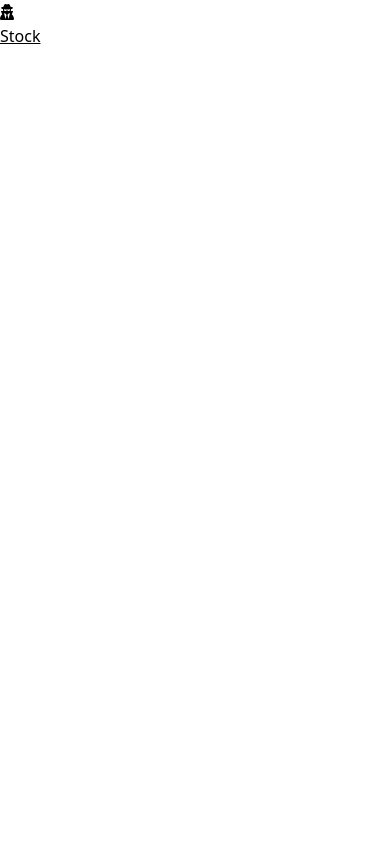
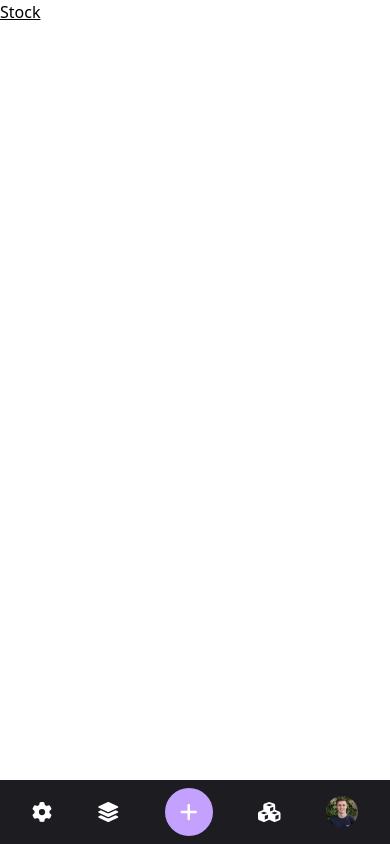
Before and after one commit to kevinrbr/dashboard-wallet-vue, a Vue app: page / in a window 390 px wide. Built offline with nearby package versions, Linux system fonts and the light colour scheme.

Commit message:
responsive navbar

```diff
--- a/src/App.vue
+++ b/src/App.vue
@@ -1,18 +1,8 @@
 <script setup lang="ts">
-import { useWindowSize } from '@vueuse/core'
-import { computed } from 'vue';
-import NavbarDesktop from './components/NavbarDesktop.vue';
-import NavbarMobile from './components/NavbarMobile.vue';
-
-const { width } = useWindowSize()
-const mobileScreenSize = 480
-const isMobile = computed(() => {
-  return width.value < mobileScreenSize;
-});
-
+import Navbar from './components/Navbar.vue';
 </script>
 
 <template>
-  <component :is="isMobile ? NavbarMobile : NavbarDesktop"></component>
+  <Navbar />
   <router-view></router-view>
 </template>
--- /dev/null
+++ b/src/components/Navbar.vue
@@ -0,0 +1,40 @@
+<template>
+    <nav class="absolute bottom-0 right-0 left-0 bg-neutral sm:top-0 sm:right-auto min-w-[220px] sm:rounded-tr-2xl sm:rounded-br-2xl">
+        <ul class="flex h-16 items-center justify-between py-0 px-8 sm:flex-col sm:pt-52 sm:h-auto sm:items-start sm:gap-4">
+            <li class="text-white text-xl">
+                <a href="#">
+                    <font-awesome-icon icon="fa-solid fa-gear" />
+                    <span class="hidden text-base sm:inline-block sm:ml-8">Dashboard</span>
+                </a>
+            </li>
+            <li class="text-white text-xl">
+                <a href="#">
+                    <font-awesome-icon icon="fa-solid fa-layer-group" />
+                    <span class="hidden text-base sm:inline-block sm:ml-8">Stock</span>
+                </a>
+            </li>
+            <li class="text-white text-xl bg-primary h-12 w-12 flex justify-center items-center rounded-full sm:hidden">
+                <a href="#">
+                    <font-awesome-icon icon="fa-solid fa-plus" />
+                </a>
+            </li>
+            <li class="text-white text-xl">
+                <a href="#">
+                    <font-awesome-icon icon="fa-solid fa-cubes" />
+                    <span class="hidden text-base sm:inline-block sm:ml-8">Settings</span>
+                </a>
+            </li>
+            <li class="sm:absolute sm:bottom-14">
+                <a href="#" class="flex justify-center items-center">
+                    <div class="h-8 w-8 overflow-hidden rounded-full">
+                        <img src="images/profile.jpeg" />
+                    </div>
+                    <span class="text-white text-base hidden sm:inline-block sm:ml-8">John Doe</span>
+                </a>
+            </li>
+        </ul>
+    </nav>
+</template>
+
+<script lang="ts" setup>
+</script>
--- a/src/components/NavbarDesktop.vue
+++ /dev/null
@@ -1,8 +0,0 @@
-<template>
-    <div>
-        NavBar Desktop
-    </div>
-</template>
-
-<script lang="ts" setup>
-</script>
--- a/src/components/NavbarMobile.vue
+++ /dev/null
@@ -1,12 +0,0 @@
-<template>
-    <nav>
-        <ul>
-            <li>
-                <font-awesome-icon icon="fa-solid fa-user-secret" />
-            </li>
-        </ul>
-    </nav>
-</template>
-
-<script lang="ts" setup>
-</script>
--- a/src/main.ts
+++ b/src/main.ts
@@ -2,17 +2,23 @@ import { createApp } from "vue";
 import "./style.css";
 import App from "./App.vue";
 import { createRouter, createWebHistory } from "vue-router";
+
+/* font awesome lib */
 import { library } from "@fortawesome/fontawesome-svg-core";
 import { FontAwesomeIcon } from "@fortawesome/vue-fontawesome";
-import { faUserSecret } from "@fortawesome/free-solid-svg-icons";
+import {
+  faCubes,
+  faLayerGroup,
+  faPlus,
+  faGear,
+} from "@fortawesome/free-solid-svg-icons";
 
 const router = createRouter({
-  // 4. Provide the history implementation to use. We are using the hash history for simplicity here.
   history: createWebHistory(import.meta.env.BASE_URL),
   routes: [{ path: "/", component: () => import("./pages/Stock.vue") }],
 });
 
-library.add(faUserSecret);
+library.add(faCubes, faLayerGroup, faPlus, faGear);
 const app = createApp(App);
 
 app.use(router).component("font-awesome-icon", FontAwesomeIcon);
```
Also changed, not shown: public/images/profile.jpeg (added).
